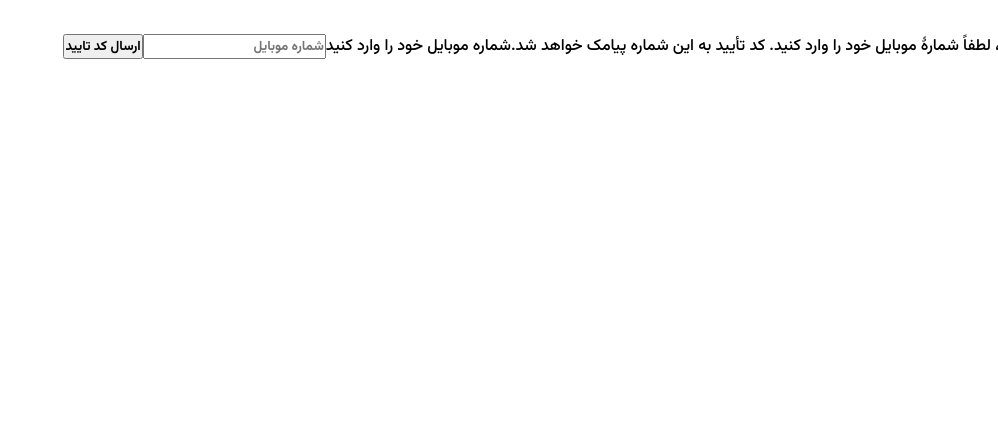
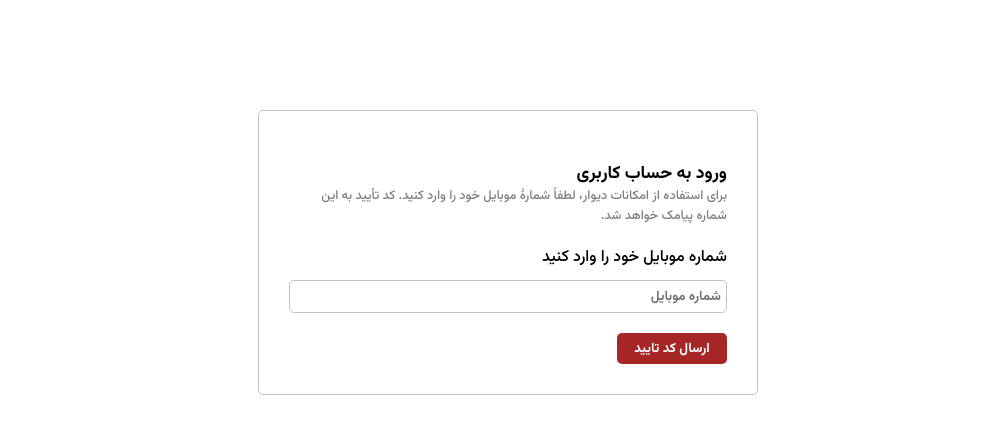
Before and after one commit to ItsMeArash/Divar-Clone, a React (Vite) app: page /auth in a window 1280 px wide. Shown: the top 434 px of the page, without its empty margins (282-1280 px from the left). Built offline with nearby package versions, Linux system fonts and the light colour scheme; no server answers.

Commit message:
styles added

```diff
--- a/src/components/templates/CheckOtpForm.jsx
+++ b/src/components/templates/CheckOtpForm.jsx
@@ -4,6 +4,8 @@ import { useNavigate } from "react-router-dom";
 import { checkOtp } from "services/auth";
 import { getProfile } from "services/user";
 import { setCookie } from "utils/cookie";
+
+import styles from "./CheckOtpForm.module.css";
 
 const CheckOtpForm = ({ code, setCode, mobile, setIsSent }) => {
     const navigate = useNavigate();
--- a/src/components/templates/SendOtpForm.jsx
+++ b/src/components/templates/SendOtpForm.jsx
@@ -1,4 +1,5 @@
 import { sendOtp } from "services/auth";
+import styles from "./SendOtpForm.module.css";
 
 const SendOtpForm = ({ mobile, setMobile, setIsSent }) => {
     const submitHandler = async (event) => {
@@ -13,7 +14,7 @@ const SendOtpForm = ({ mobile, setMobile, setIsSent }) => {
     };
 
     return (
-        <form onSubmit={submitHandler}>
+        <form onSubmit={submitHandler} className={styles.form}>
             <p>ورود به حساب کاربری</p>
             <span>
                 برای استفاده از امکانات دیوار، لطفاً شمارهٔ موبایل خود را وارد
--- /dev/null
+++ b/src/components/templates/SendOtpForm.module.css
@@ -0,0 +1,39 @@
+.form {
+    max-width: 500px;
+    margin: auto;
+    display: flex;
+    flex-direction: column;
+    margin-top: 100px;
+    border: 1px solid silver;
+    border-radius: 5px;
+    padding: 30px;
+}
+
+.form p {
+    font-size: 1.1rem;
+    font-weight: 400;
+    margin-top: 20px;
+}
+
+.form span {
+    color: grey;
+    font-size: 0.8rem;
+    margin-bottom: 20px;
+}
+
+.form input {
+    margin: 10px 0 20px;
+    padding: 5px;
+    border: 1px solid silver;
+    border-radius: 5px;
+}
+
+.form button {
+    width: 110px;
+    padding: 5px 10px;
+    border: none;
+    background-color: #a62626;
+    color: #fff;
+    border-radius: 5px;
+    cursor: pointer;
+}
```
Also changed, not shown: src/components/templates/CheckOtpForm.module.css (added).
